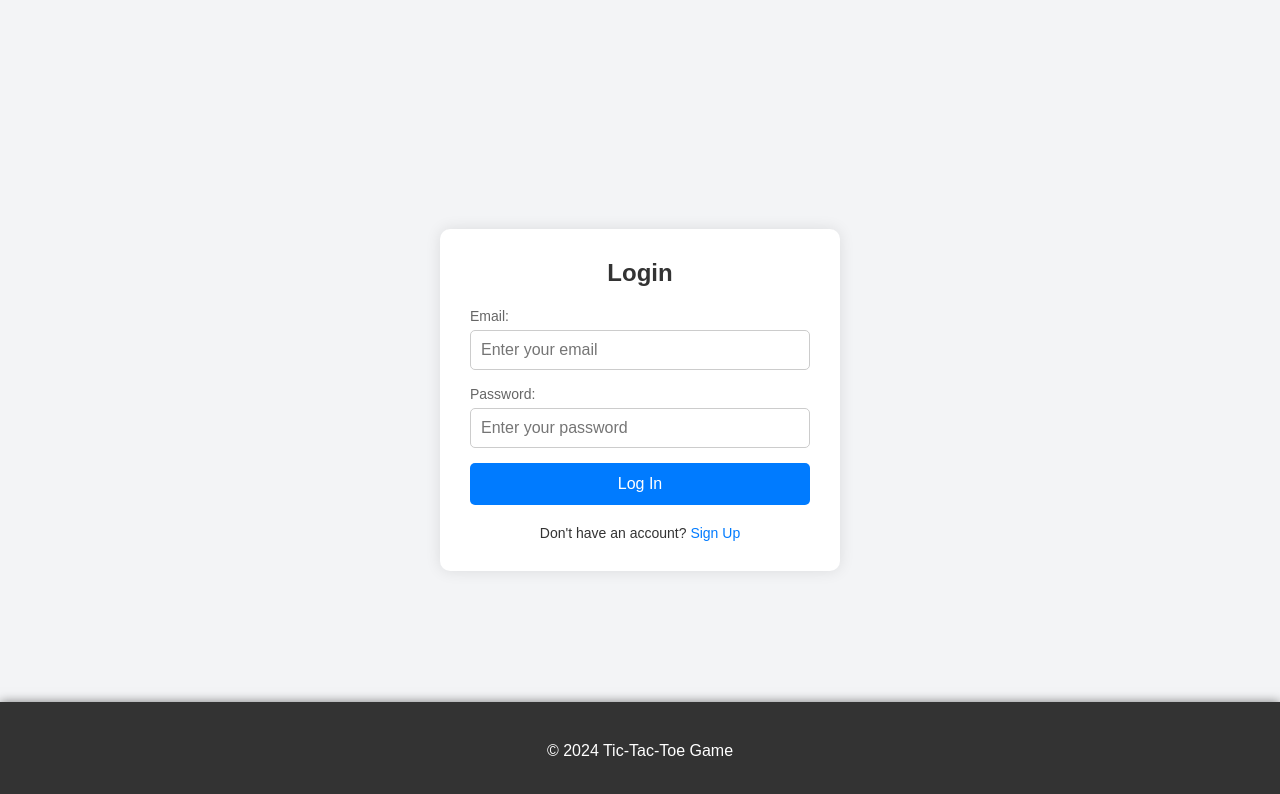
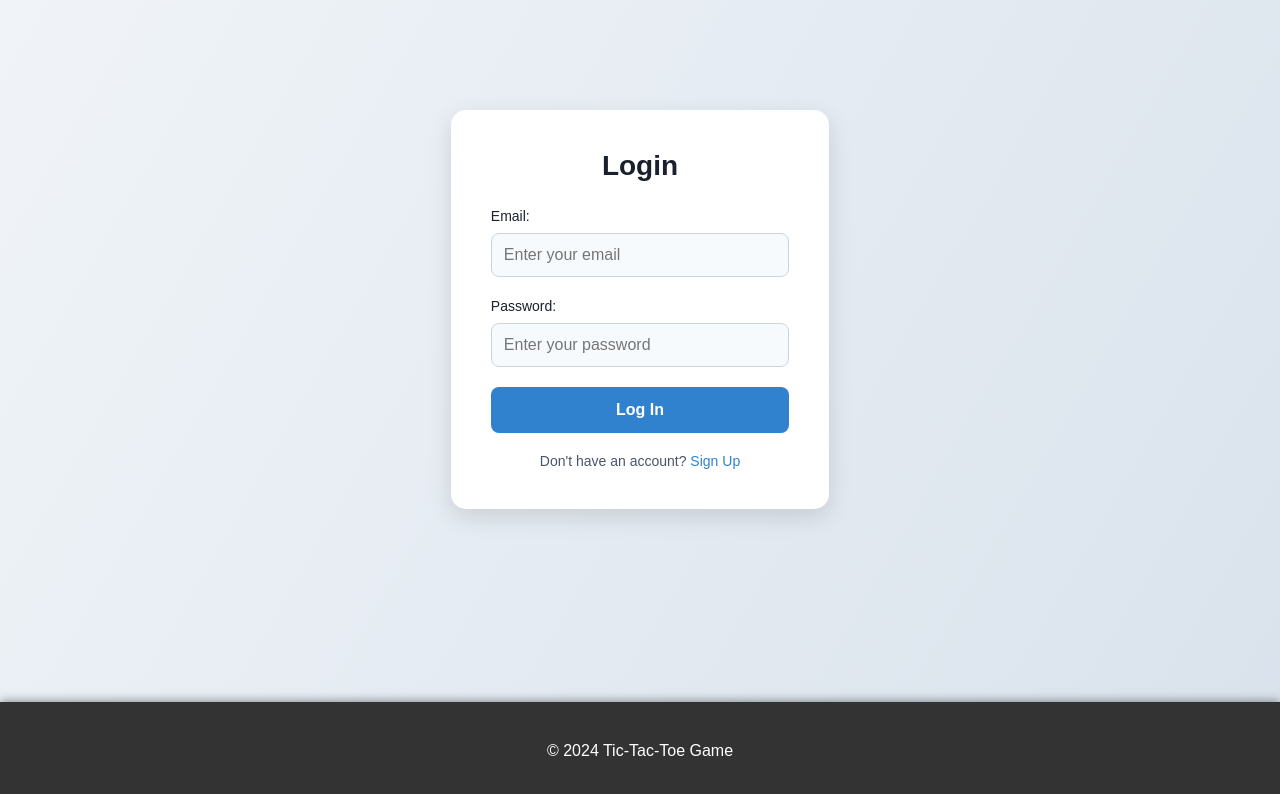
Before and after one commit to iamparas0/TIC-TAC-TOE, a React (Create React App) app in the folder paras/: page /login in a window 1280 px wide. Shown: the top 794 px of the page. Built offline with nearby package versions, Linux system fonts and the light colour scheme; grey boxes are pictures that could not be loaded.

Commit message:
Updated SIgn and login Form

```diff
--- a/paras/src/Login.css
+++ b/paras/src/Login.css
@@ -5,27 +5,39 @@
 }
 
 body {
-  font-family: Arial, sans-serif;
-  background-color: #f3f4f6;
+  font-family: 'Poppins', sans-serif;
+  background: linear-gradient(120deg, #f0f4f8, #d9e2ec);
   display: flex;
   justify-content: center;
   align-items: center;
   height: 100vh;
+  margin: 0;
+  color: #333;
 }
 
 .login-container {
-  background-color: #fff;
-  padding: 30px;
-  border-radius: 10px;
-  box-shadow: 0 0 15px rgba(0, 0, 0, 0.1);
+  background-color: #ffffff;
+  padding: 40px;
+  border-radius: 15px;
+  box-shadow: 0 8px 24px rgba(0, 0, 0, 0.12);
   width: 100%;
   max-width: 400px;
   text-align: center;
+  transition: transform 0.3s ease-in-out, box-shadow 0.3s ease-in-out;
+  position: relative; /* Changed from absolute */
+  top:15%;
+}
+
+.login-container:hover {
+  transform: translateY(-10px);
+  box-shadow: 0 15px 40px rgba(0, 0, 0, 0.15);
 }
 
 .login-container h2 {
-  margin-bottom: 20px;
-  color: #333;
+  margin-bottom: 25px;
+  color: #1a202c;
+  font-weight: 600;
+  font-size: 28px;
 }
 
 .login-form {
@@ -34,62 +46,115 @@ body {
 }
 
 .form-group {
-  margin-bottom: 15px;
+  margin-bottom: 20px;
   text-align: left;
 }
 
 .form-group label {
   font-size: 14px;
-  color: #666;
+  color: #1a202c;
+  font-weight: 500;
 }
 
 .form-group input {
-  padding: 10px;
+  padding: 12px;
   width: 100%;
   font-size: 16px;
-  border: 1px solid #ccc;
-  border-radius: 5px;
-  margin-top: 5px;
+  border: 1px solid #cbd5e0;
+  border-radius: 8px;
+  margin-top: 8px;
+  transition: all 0.3s ease;
+  background-color: #f7fafc;
 }
 
 .form-group input:focus {
   outline: none;
-  border-color: #007bff;
+  border-color: #3182ce;
+  background-color: #ffffff;
+  box-shadow: 0 0 8px rgba(49, 130, 206, 0.3);
 }
 
 .login-btn {
-  padding: 12px;
-  background-color: #007bff;
-  color: #fff;
+  padding: 14px;
+  background-color: #3182ce;
+  color: #ffffff;
   border: none;
-  border-radius: 5px;
+  border-radius: 8px;
   cursor: pointer;
   font-size: 16px;
+  font-weight: 600;
+  transition: background-color 0.3s ease, box-shadow 0.3s ease;
 }
 
 .login-btn:hover {
-  background-color: #0056b3;
+  background-color: #2b6cb0;
+  box-shadow: 0 6px 12px rgba(49, 130, 206, 0.3);
 }
 
 .error-msg {
-  color: red;
+  color: #e53e3e;
   font-size: 12px;
   margin-top: 5px;
 }
 
 .success-msg {
-  color: green;
+  color: #38a169;
   font-size: 14px;
   margin-bottom: 15px;
 }
 
 .error-input {
-  border-color: red;
+  border-color: #e53e3e;
+}
+
+.redirect-text {
+  margin-top: 20px;
+  font-size: 14px;
+  color: #4a5568;
+}
+
+.redirect-link {
+  color: #3182ce;
+  text-decoration: none;
+  font-weight: 500;
+  transition: color 0.3s ease;
+}
+
+.redirect-link:hover {
+  color: #2b6cb0;
+}
+
+/* Center the login-container properly */
+html, body {
+  height: 100%;
+}
+
+body {
+  display: flex;
+  justify-content: center;
+  align-items: center;
+}
+
+@keyframes fadeIn {
+  from {
+    opacity: 0;
+  }
+  to {
+    opacity: 1;
+  }
 }
 
 .login-container {
-  position: absolute;
-  top: 50%;
-  left: 50%;
-  transform: translate(-50%, -50%);
+  animation: fadeIn 0.6s ease;
 }
+
+@media (max-width: 600px) {
+  .login-container {
+    padding: 30px;
+    max-width: 90%;
+  }
+
+  .login-btn {
+    padding: 12px;
+  }
+}
--- a/paras/src/Signup.css
+++ b/paras/src/Signup.css
@@ -5,27 +5,38 @@
 }
 
 body {
-  font-family: Arial, sans-serif;
-  background-color: #f3f4f6;
+  font-family: 'Poppins', sans-serif;
+  background: linear-gradient(120deg, #f0f4f8, #d9e2ec);
   display: flex;
   justify-content: center;
   align-items: center;
   height: 100vh;
+  margin: 0;
+  color: #333;
 }
 
 .signup-container {
-  background-color: #fff;
-  padding: 30px;
-  border-radius: 10px;
-  box-shadow: 0 0 15px rgba(0, 0, 0, 0.1);
+  background-color: #ffffff;
+  padding: 40px;
+  border-radius: 15px;
+  box-shadow: 0 8px 24px rgba(0, 0, 0, 0.12);
   width: 100%;
   max-width: 400px;
   text-align: center;
+  transition: transform 0.3s ease-in-out, box-shadow 0.3s ease-in-out;
+  position: relative; /* Changed from absolute */
+}
+
+.signup-container:hover {
+  transform: translateY(-10px);
+  box-shadow: 0 15px 40px rgba(0, 0, 0, 0.15);
 }
 
 .signup-container h2 {
-  margin-bottom: 20px;
-  color: #333;
+  margin-bottom: 25px;
+  color: #1a202c;
+  font-weight: 600;
+  font-size: 28px;
 }
 
 .signup-form {
@@ -34,77 +45,115 @@ body {
 }
 
 .form-group {
-  margin-bottom: 15px;
+  margin-bottom: 20px;
   text-align: left;
 }
 
 .form-group label {
   font-size: 14px;
-  color: #666;
+  color: #1a202c;
+  font-weight: 500;
 }
 
 .form-group input {
-  padding: 10px;
+  padding: 12px;
   width: 100%;
   font-size: 16px;
-  border: 1px solid #ccc;
-  border-radius: 5px;
-  margin-top: 5px;
+  border: 1px solid #cbd5e0;
+  border-radius: 8px;
+  margin-top: 8px;
+  transition: all 0.3s ease;
+  background-color: #f7fafc;
 }
 
 .form-group input:focus {
   outline: none;
-  border-color: #007bff;
+  border-color: #3182ce;
+  background-color: #ffffff;
+  box-shadow: 0 0 8px rgba(49, 130, 206, 0.3);
 }
 
 .signup-btn {
-  padding: 12px;
-  background-color: #007bff;
-  color: #fff;
+  padding: 14px;
+  background-color: #3182ce;
+  color: #ffffff;
   border: none;
-  border-radius: 5px;
+  border-radius: 8px;
   cursor: pointer;
   font-size: 16px;
+  font-weight: 600;
+  transition: background-color 0.3s ease, box-shadow 0.3s ease;
 }
 
 .signup-btn:hover {
-  background-color: #0056b3;
+  background-color: #2b6cb0;
+  box-shadow: 0 6px 12px rgba(49, 130, 206, 0.3);
 }
 
 .error-msg {
-  color: red;
+  color: #e53e3e;
   font-size: 12px;
   margin-top: 5px;
 }
 
 .success-msg {
-  color: green;
+  color: #38a169;
   font-size: 14px;
   margin-bottom: 15px;
 }
 
 .error-input {
-  border-color: red;
-}
-
-.signup-container {
-  position: absolute;
-  top: 50%;
-  left: 50%;
-  transform: translate(-50%, -50%);
+  border-color: #e53e3e;
 }
 
 .redirect-text {
   margin-top: 20px;
   font-size: 14px;
-  color: #333;
+  color: #4a5568;
 }
 
 .redirect-link {
-  color: #007bff;
+  color: #3182ce;
   text-decoration: none;
+  font-weight: 500;
+  transition: color 0.3s ease;
 }
 
 .redirect-link:hover {
-  text-decoration: underline;
+  color: #2b6cb0;
 }
+
+/* Center the signup-container properly */
+html, body {
+  height: 100%;
+}
+
+body {
+  display: flex;
+  justify-content: center;
+  align-items: center;
+}
+
+@keyframes fadeIn {
+  from {
+    opacity: 0;
+  }
+  to {
+    opacity: 1;
+  }
+}
+
+.signup-container {
+  animation: fadeIn 0.6s ease;
+}
+
+@media (max-width: 600px) {
+  .signup-container {
+    padding: 30px;
+    max-width: 90%;
+  }
+
+  .signup-btn {
+    padding: 12px;
+  }
+}
```
Also changed, not shown: 1 other file (tests, documents, lock files or other folders).
